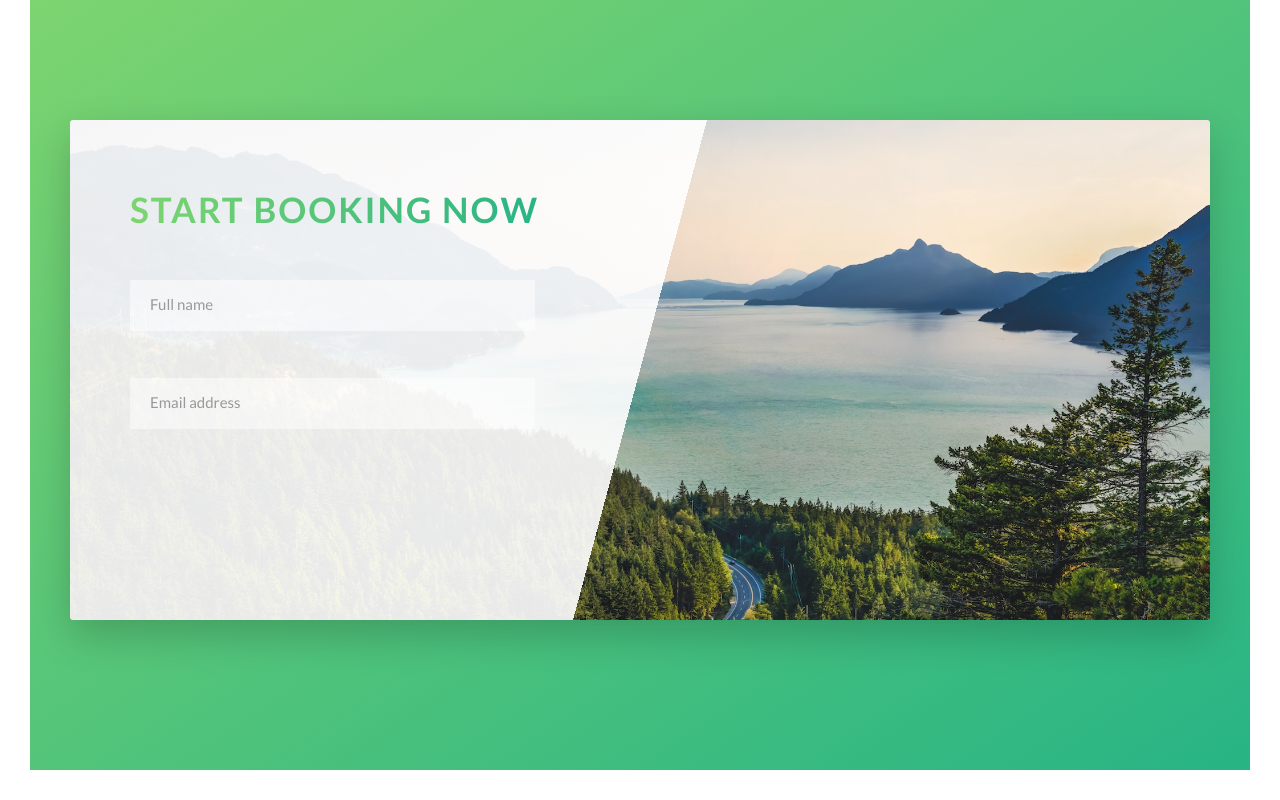
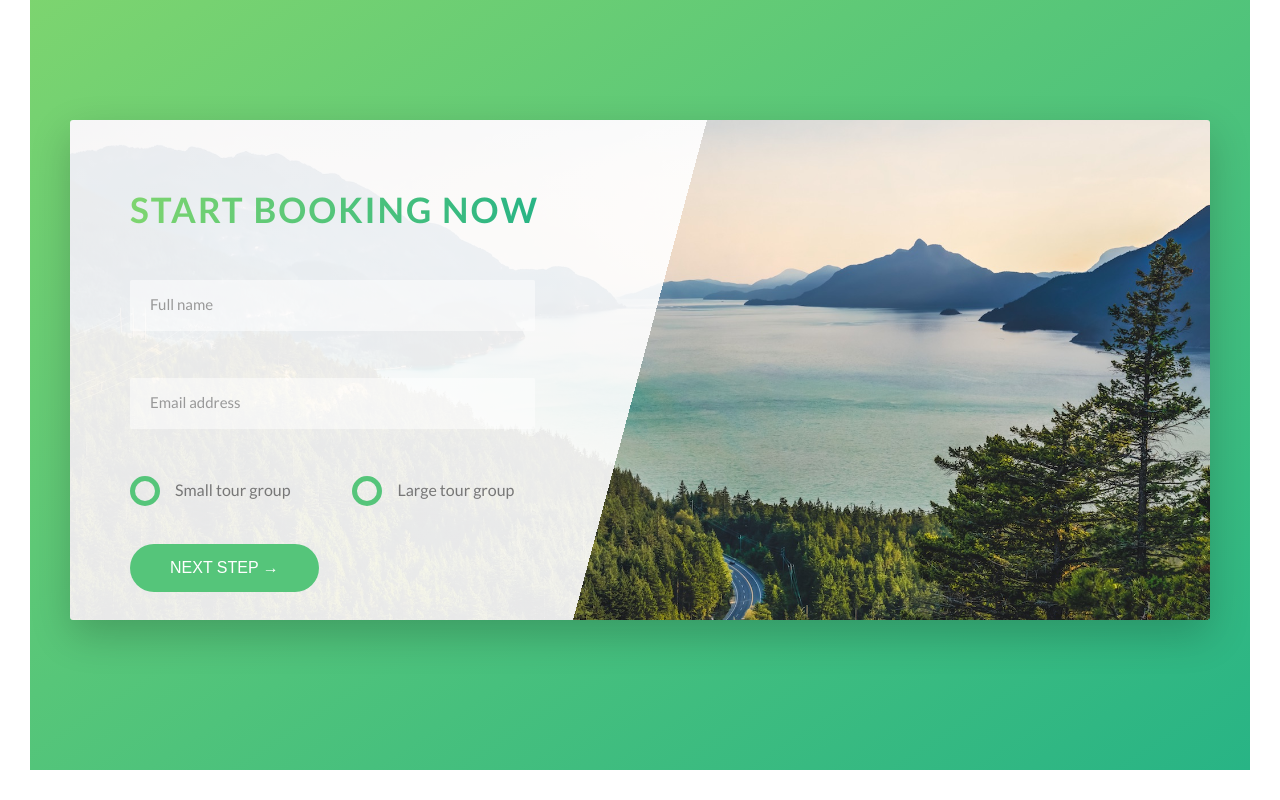
Before and after one commit to alangenfelds/css-natours, a website: page index.html in a window 1280 px wide. Shown: the part 4686-5486 px from the top of the page. Drawn offline with Linux system fonts and the light colour scheme.

Commit message:
booking form completed

```diff
--- a/index.html
+++ b/index.html
@@ -345,6 +345,39 @@
                   />
                   <label for="email" class="form__label">Email address</label>
                 </div>
+
+                <div class="form__group u-margin-bottom-medium">
+                  <div class="form__radio-group">
+                    <input
+                      type="radio"
+                      class="form__radio-input"
+                      id="small"
+                      name="groupSize"
+                    />
+                    <label for="small" class="form__radio-label">
+                      <span class="form__radio-button"></span>
+                      Small tour group
+                    </label>
+                  </div>
+
+                  <div class="form__radio-group">
+                    <input
+                      type="radio"
+                      class="form__radio-input"
+                      id="large"
+                      name="groupSize"
+                    />
+                    <label for="large" class="form__radio-label">
+                      <span class="form__radio-button"></span>
+                      Large tour group
+                    </label>
+                  </div>
+                </div>
+                <div class="form__group">
+                  <button class="btn btn--green" type="submit">
+                    Next step &rarr;
+                  </button>
+                </div>
               </form>
             </div>
           </div>
--- a/sass/base/_utilities.scss
+++ b/sass/base/_utilities.scss
@@ -1,23 +1,23 @@
 .u-center-text {
-  text-align: center;
+  text-align: center !important;
 }
 
 .u-margin-bottom-big {
-  margin-bottom: 8rem;
+  margin-bottom: 8rem !important;
 }
 
 .u-margin-bottom-medium {
-  margin-bottom: 4rem;
+  margin-bottom: 4rem !important;
 }
 
 .u-margin-bottom-small {
-  margin-bottom: 2rem;
+  margin-bottom: 2rem !important;
 }
 
 .u-margin-top-big {
-  margin-top: 8rem;
+  margin-top: 8rem !important;
 }
 
 .u-margin-top-huge {
-  margin-top: 10rem;
+  margin-top: 10rem !important;
 }
--- a/sass/components/_button.scss
+++ b/sass/components/_button.scss
@@ -1,4 +1,5 @@
 .btn {
+  &,
   &:link,
   &:visited {
     text-transform: uppercase;
@@ -10,6 +11,10 @@
     transition: all 0.2s;
     position: relative; /* all child positioning will be relative to this element */
     font-size: 1.6rem;
+
+    // Change for the <button> element
+    border: none;
+    cursor: pointer;
   }
 
   &:hover {
@@ -22,9 +27,13 @@
     }
   }
 
-  &:active {
+  &:active,
+  &:focus {
     transform: translateY(-1px);
     box-shadow: 0 0.5rem 1rem rgba($color-black, 0.2);
+
+    // Change for the <button> element
+    outline: none;
   }
 
   &--white {
--- a/sass/components/_form.scss
+++ b/sass/components/_form.scss
@@ -16,6 +16,7 @@
     border-bottom: 3px solid transparent;
     width: 90%;
     display: block;
+    transition: all 0.3s;
 
     &:focus {
       outline: none;
@@ -47,4 +48,50 @@
     visibility: hidden;
     transform: translateY(-4rem);
   }
+
+  &__radio-group {
+    width: 49%;
+    display: inline-block;
+  }
+
+  &__radio-input {
+    display: none;
+  }
+
+  &__radio-label {
+    font-size: $default-font-size;
+    cursor: pointer;
+    position: relative;
+    padding-left: 4.5rem;
+  }
+
+  &__radio-button {
+    height: 3rem;
+    width: 3rem;
+    border: 5px solid $color-primary;
+    border-radius: 50%;
+    display: inline-block;
+    position: absolute;
+    left: 0;
+    top: -0.4rem;
+
+    &::after {
+      content: "";
+      background-color: $color-primary;
+      display: block;
+      height: 1.3rem;
+      width: 1.3rem;
+      border-radius: 50%;
+      position: absolute;
+      top: 50%;
+      left: 50%;
+      transform: translate(-50%, -50%);
+      opacity: 0;
+      transition: opacity 0.4s;
+    }
+  }
+
+  &__radio-input:checked ~ &__radio-label &__radio-button::after {
+    opacity: 1;
+  }
 }
```
Also changed, not shown: css/style.css.
